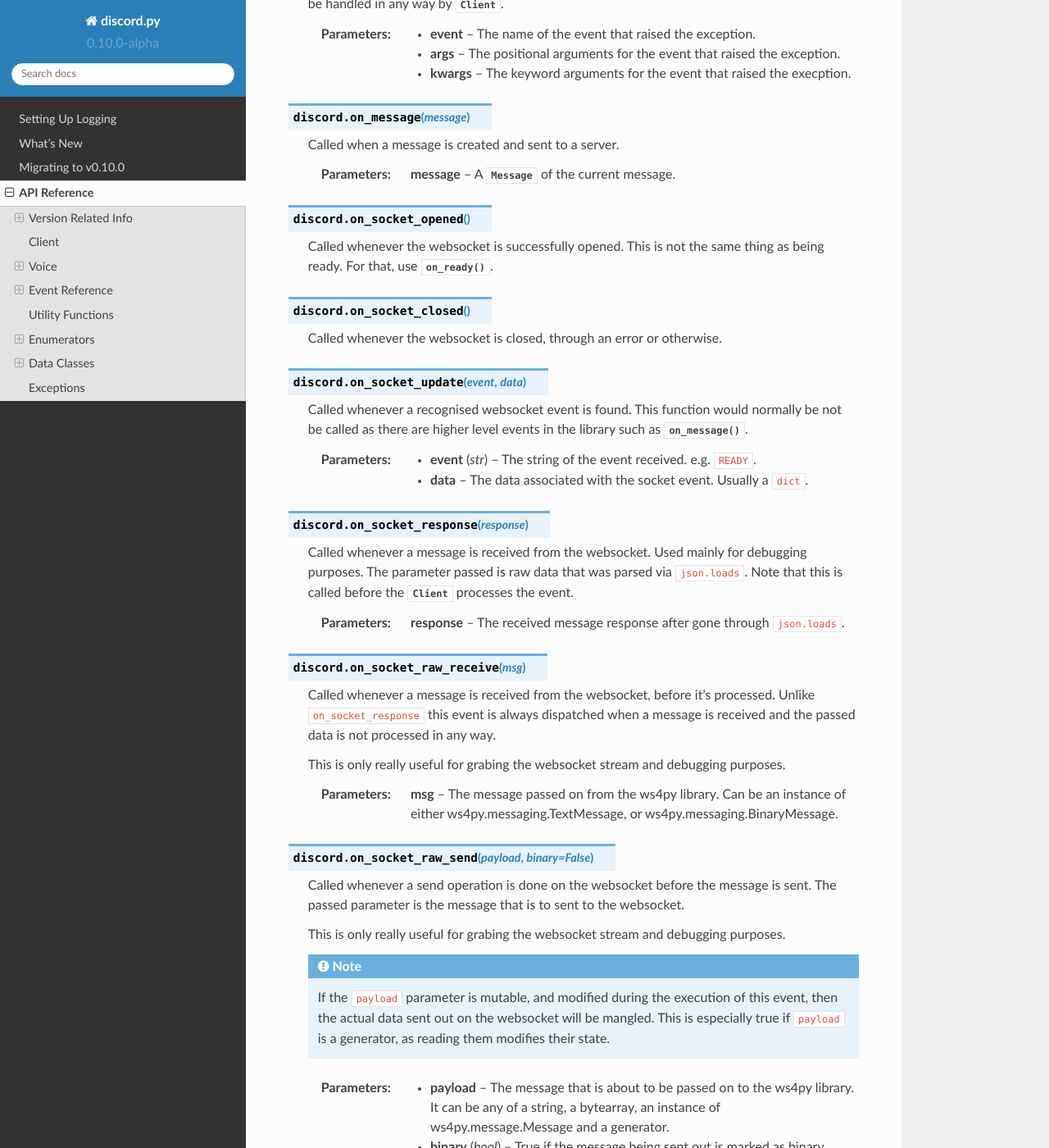
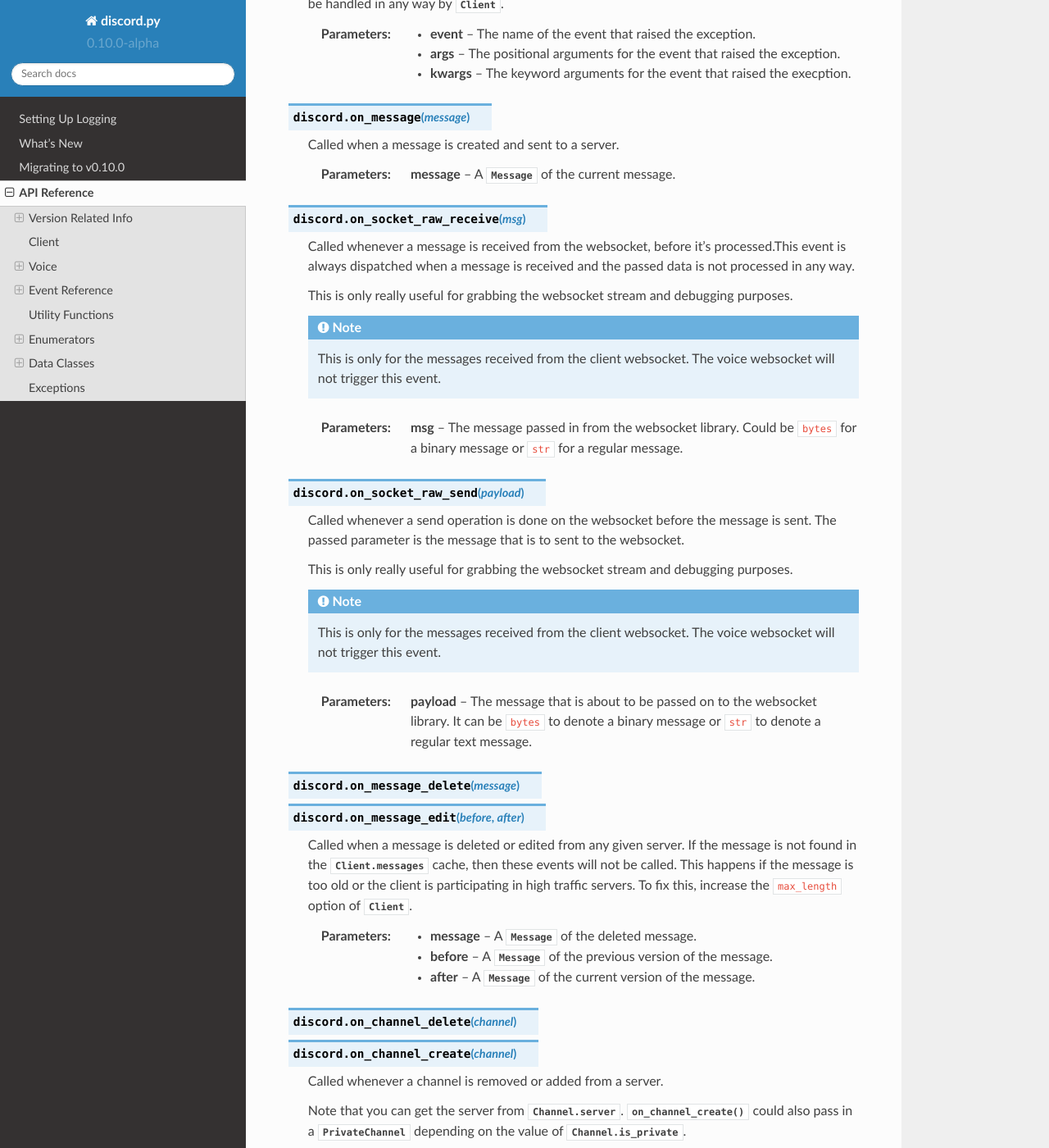
Before and after one commit to spartacus0816/dsbot, a Sphinx documentation site: the page built from docs/api.rst, in a window 1280 px wide and 1400 px high, scrolled down 2671 px. Shown: the whole window at 82% size. Built offline with Sphinx 7.4.7 and the Read the Docs theme 2.0.0, drawn with Linux system fonts in a browser that asks for light colours; some of the changed text lies outside the part shown.

Commit message:
Add and remove some of the on_socket_* events.
on_socket_raw_receive and on_socket_raw_send were added back in an odd
way. The rest of them such as on_socket_closed, on_socket_opened, and
on_socket_receive were removed.

```diff
--- a/docs/api.rst
+++ b/docs/api.rst
@@ -133,67 +133,41 @@
 
     :param message: A :class:`Message` of the current message.
 
-.. function:: on_socket_opened()
-
-    Called whenever the websocket is successfully opened. This is not the same thing as being ready.
-    For that, use :func:`on_ready`.
-
-.. function:: on_socket_closed()
-
-    Called whenever the websocket is closed, through an error or otherwise.
-
-.. function:: on_socket_update(event, data)
-
-    Called whenever a recognised websocket event is found. This function would normally be not be
-    called as there are higher level events in the library such as :func:`on_message`.
-
-    :param str event: The string of the event received. e.g. ``READY``.
-    :param data: The data associated with the socket event. Usually a ``dict``.
-
-.. function:: on_socket_response(response)
-
-    Called whenever a message is received from the websocket. Used mainly for debugging purposes.
-    The parameter passed is raw data that was parsed via ``json.loads``. Note that this is called
-    before the :class:`Client` processes the event.
-
-    :param response: The received message response after gone through ``json.loads``.
-
 .. function:: on_socket_raw_receive(msg)
 
     Called whenever a message is received from the websocket, before
-    it's processed. Unlike ``on_socket_response`` this event is always
-    dispatched when a message is received and the passed data is not
-    processed in any way.
+    it's processed.This event is always dispatched when a message is
+    received and the passed data is not processed in any way.
 
-    This is only really useful for grabing the websocket stream and
+    This is only really useful for grabbing the websocket stream and
     debugging purposes.
 
-    :param msg: The message passed on from the ws4py library. Can be an
-        instance of either ws4py.messaging.TextMessage, or
-        ws4py.messaging.BinaryMessage.
+    .. note::
 
-.. function:: on_socket_raw_send(payload, binary=False)
+        This is only for the messages received from the client
+        websocket. The voice websocket will not trigger this event.
+
+    :param msg: The message passed in from the websocket library.
+                Could be ``bytes`` for a binary message or ``str``
+                for a regular message.
+
+.. function:: on_socket_raw_send(payload)
 
     Called whenever a send operation is done on the websocket before the
     message is sent. The passed parameter is the message that is to
     sent to the websocket.
 
-    This is only really useful for grabing the websocket stream and
+    This is only really useful for grabbing the websocket stream and
     debugging purposes.
 
     .. note::
 
-        If the ``payload`` parameter is mutable, and modified during the
-        execution of this event, then the actual data sent out on the
-        websocket will be mangled. This is especially true if
-        ``payload`` is a generator, as reading them modifies their
-        state.
+        This is only for the messages received from the client
+        websocket. The voice websocket will not trigger this event.
 
     :param payload: The message that is about to be passed on to the
-        ws4py library. It can be any of a string, a bytearray, an
-        instance of ws4py.message.Message and a generator.
-    :param bool binary: True if the message being sent out is marked as
-        binary.
+                    websocket library. It can be ``bytes`` to denote a binary
+                    message or ``str`` to denote a regular text message.
 
 .. function:: on_message_delete(message)
               on_message_edit(before, after)
--- a/docs/migrating.rst
+++ b/docs/migrating.rst
@@ -79,6 +79,7 @@
     def on_status(member): pass
     def on_server_role_update(role): pass
     def on_voice_state_update(member): pass
+    def on_socket_raw_send(payload, is_binary): pass
 
 
 After:
```
Also changed, not shown: other parts of docs/migrating.rst (+2 -1 lines), 1 other file.
